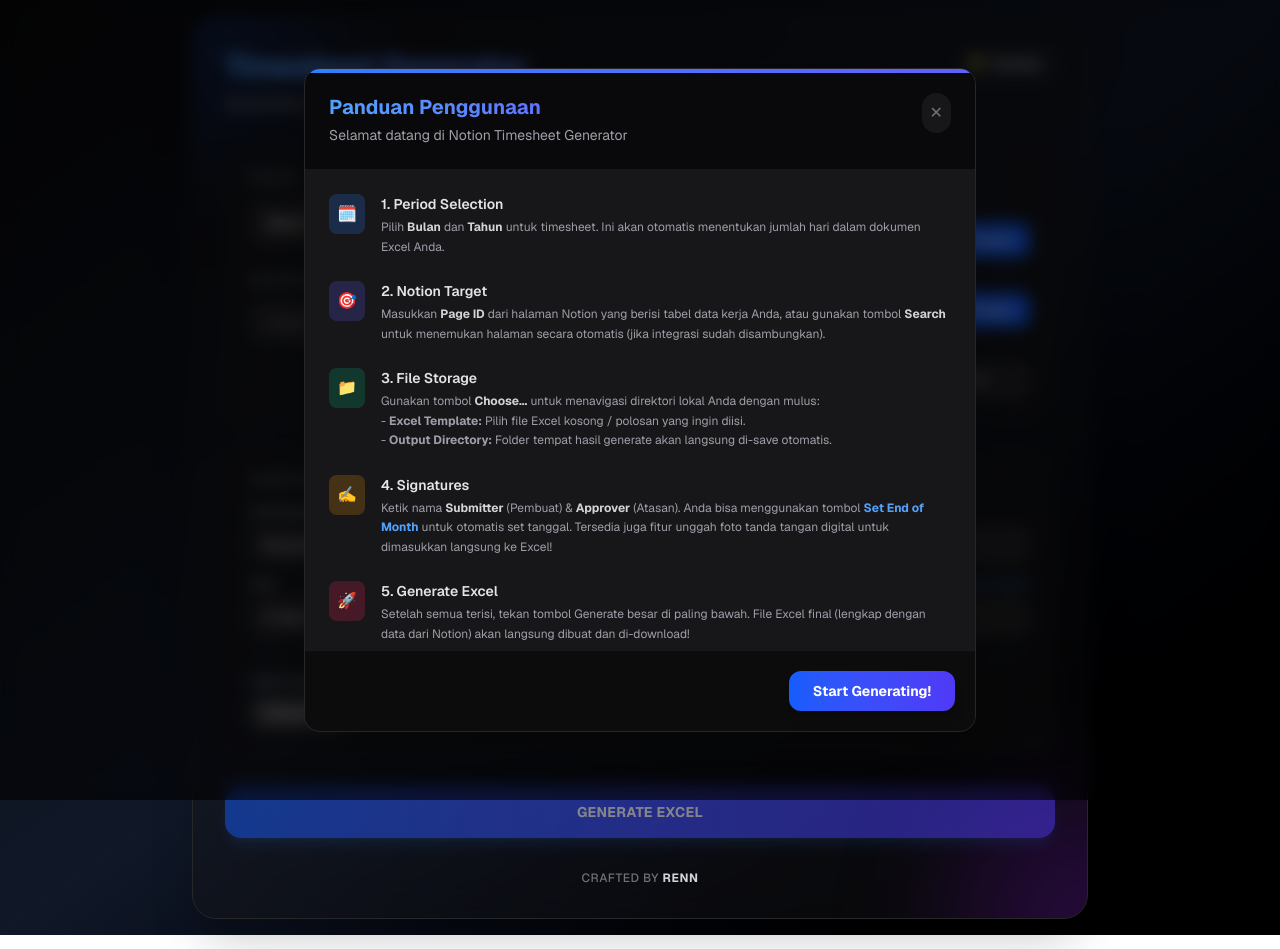
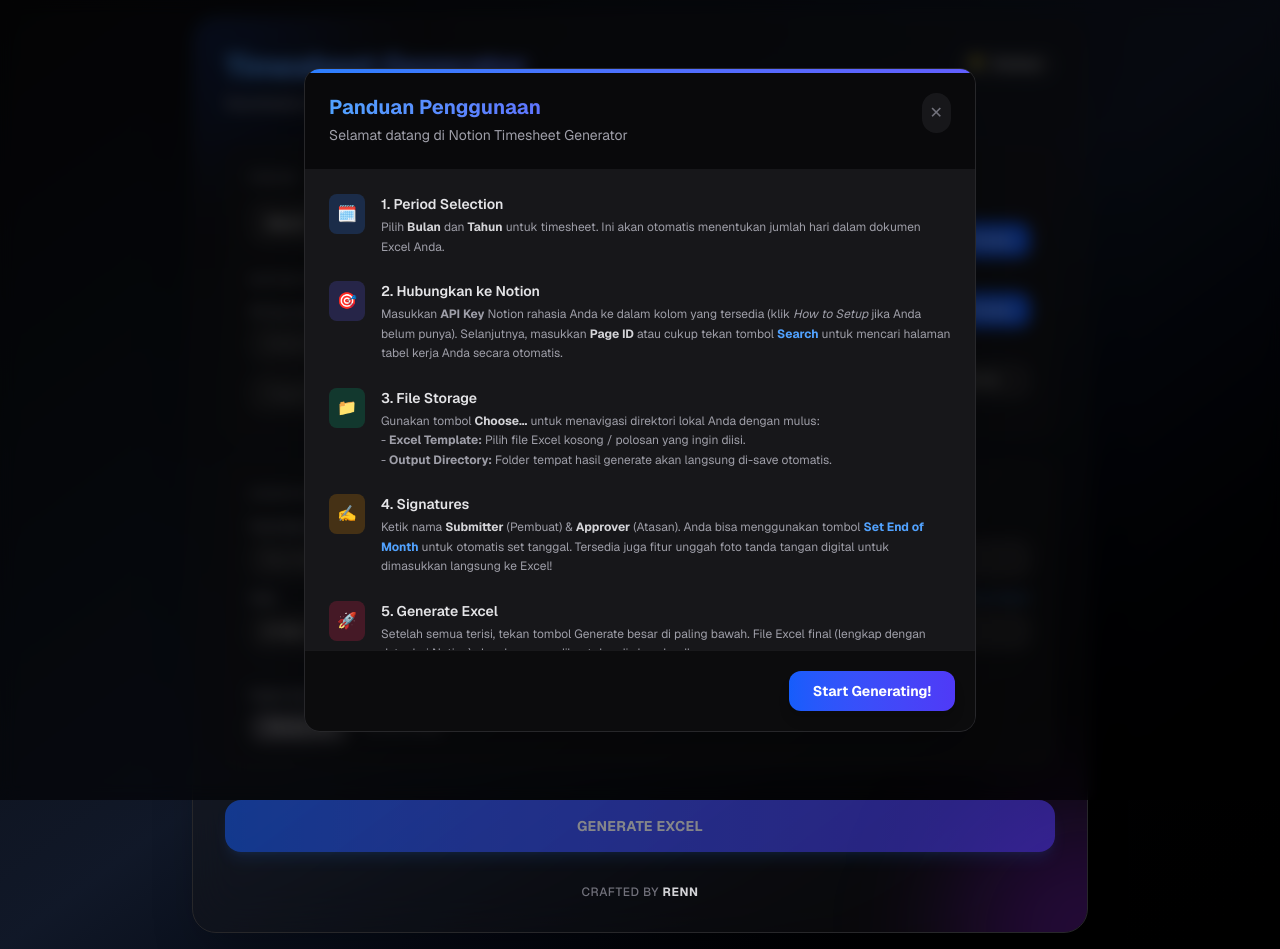
Before and after one commit to RenaldiDwiIrawan/Notion-Timesheet-Generator-toExcel, a Next.js app: page / in a window 1280 px wide. Built offline with nearby package versions, Linux system fonts and the light colour scheme.

Commit message:
enhance dashboard

```diff
--- a/src/app/api/generate/route.ts
+++ b/src/app/api/generate/route.ts
@@ -19,7 +19,8 @@
       approverDate,
       templatePath,
       outputFilenameFormat,
-      outputDir
+      outputDir,
+      notionApiKey
     } = await request.json();
 
     if (!pageId || !year || !month) {
@@ -30,7 +31,7 @@
     }
 
     // 1. Fetch data from Notion
-    const entries = await fetchTimesheetFromPage(pageId);
+    const entries = await fetchTimesheetFromPage(pageId, notionApiKey);
 
     if (entries.length === 0) {
       return NextResponse.json(
--- a/src/app/page.tsx
+++ b/src/app/page.tsx
@@ -26,6 +26,7 @@
   const [pages, setPages] = useState<NotionPage[]>([]);
   const [loading, setLoading] = useState(false);
   const [searching, setSearching] = useState(false);
+  const [notionApiKey, setNotionApiKey] = useState("");
 
   // Signature fields state
   const getLastDayStr = (y: number, m: number) => {
@@ -40,7 +41,7 @@
     });
   };
 
-  const [submitterName, setSubmitterName] = useState("Renaldi Dwi Irawan");
+  const [submitterName, setSubmitterName] = useState("");
   const [submitterDate, setSubmitterDate] = useState(getLastDayStr(year, month));
   const [submitterSignature, setSubmitterSignature] = useState<string | null>(null);
   const [approverName, setApproverName] = useState("");
@@ -48,12 +49,12 @@
 
   const [templatePath, setTemplatePath] = useState("");
   const [outputDir, setOutputDir] = useState("");
-  const [outputFilenameFormat, setOutputFilenameFormat] = useState("ADL_RENALDI_DWI_IRAWAN_TIMESHEET_{MMM}_{YYYY}");
+  const [outputFilenameFormat, setOutputFilenameFormat] = useState("{YOUR-VENDOR}_{YOUR-NAME}_TIMESHEET_{MM}_{YYYY}");
 
   // File Browser State
   const [fsOpen, setFsOpen] = useState(false);
   const [fsMode, setFsMode] = useState<"file" | "directory" | null>(null);
-  const [fsPath, setFsPath] = useState("/mnt/d");
+  const [fsPath, setFsPath] = useState("/");
   const [fsEntries, setFsEntries] = useState<FSEntry[]>([]);
   const [fsLoading, setFsLoading] = useState(false);
 
@@ -71,11 +72,14 @@
     const savedApproverName = localStorage.getItem("timesheet_approverName");
     if (savedApproverName) setApproverName(savedApproverName);
 
+    const savedNotionApiKey = localStorage.getItem("timesheet_notionApiKey");
+    if (savedNotionApiKey) setNotionApiKey(savedNotionApiKey);
+
     const savedTemplatePath = localStorage.getItem("timesheet_templatePath");
-    if (savedTemplatePath) setTemplatePath(savedTemplatePath); else setTemplatePath("/mnt/d/XL/timesheet/Polosan Oke Mantapp.xlsx");
+    if (savedTemplatePath) setTemplatePath(savedTemplatePath);
 
     const savedOutputDir = localStorage.getItem("timesheet_outputDir");
-    if (savedOutputDir) setOutputDir(savedOutputDir); else setOutputDir("/mnt/d/XL/timesheet");
+    if (savedOutputDir) setOutputDir(savedOutputDir);
 
     const savedOutputFilenameFormat = localStorage.getItem("timesheet_outputFilenameFormat");
     if (savedOutputFilenameFormat) setOutputFilenameFormat(savedOutputFilenameFormat);
@@ -118,8 +122,8 @@
   const openFileBrowser = (mode: "file" | "directory") => {
     setFsMode(mode);
     setFsOpen(true);
-    let startPath = "/mnt/d";
-    if (mode === "file" && templatePath) startPath = templatePath.substring(0, templatePath.lastIndexOf('/')) || "/mnt/d";
+    let startPath = "/";
+    if (mode === "file" && templatePath) startPath = templatePath.substring(0, templatePath.lastIndexOf('/')) || "/";
     if (mode === "directory" && outputDir) startPath = outputDir;
 
     loadDir(startPath);
@@ -166,7 +170,9 @@
     setSearching(true);
     setStatus(null);
     try {
-      const res = await fetch("/api/notion-pages");
+      const headers: Record<string, string> = { "Content-Type": "application/json" };
+      if (notionApiKey) headers["x-notion-api-key"] = notionApiKey;
+      const res = await fetch("/api/notion-pages", { headers });
       const data = await res.json();
       if (data.error) {
         setStatus({ type: "error", message: data.error });
@@ -200,6 +206,7 @@
           submitterName, submitterDate, submitterSignature,
           approverName, approverDate,
           templatePath, outputDir, outputFilenameFormat,
+          notionApiKey
         }),
       });
 
@@ -294,6 +301,21 @@
                     How to Setup
                   </button>
                 </div>
+
+                <div className="mb-3">
+                  <label className="mb-1 block text-[11px] font-medium text-zinc-400">API Key Override (Optional)</label>
+                  <input
+                    type="password"
+                    value={notionApiKey}
+                    onChange={(e) => {
+                      setNotionApiKey(e.target.value);
+                      localStorage.setItem("timesheet_notionApiKey", e.target.value);
+                    }}
+                    placeholder="Notion API Key"
+                    className="w-full rounded-xl border border-zinc-700 bg-zinc-800/80 px-4 py-2 text-sm text-zinc-200 outline-none focus:border-blue-500 transition-all placeholder:text-zinc-500"
+                  />
+                </div>
+
                 <div className="flex gap-2">
                   <input
                     type="text"
@@ -317,9 +339,8 @@
                       <button
                         key={page.id}
                         onClick={() => setPageId(page.id)}
-                        className={`w-full rounded-lg px-3 py-2 text-left text-sm transition ${
-                          pageId === page.id ? "bg-blue-500/20 text-blue-300" : "text-zinc-300 hover:bg-zinc-700/50"
-                        }`}
+                        className={`w-full rounded-lg px-3 py-2 text-left text-sm transition ${pageId === page.id ? "bg-blue-500/20 text-blue-300" : "text-zinc-300 hover:bg-zinc-700/50"
+                          }`}
                       >
                         <span className="font-semibold block truncate">{page.title}</span>
                       </button>
@@ -340,7 +361,7 @@
                     readOnly
                     type="text"
                     value={templatePath}
-                    placeholder="/mnt/d/XL/..."
+                    placeholder="Select Excel template file..."
                     className="flex-1 min-w-0 rounded-xl border border-zinc-700 bg-zinc-800/40 px-3 py-2 text-xs text-zinc-300 outline-none"
                   />
                   <button
@@ -359,7 +380,7 @@
                     readOnly
                     type="text"
                     value={outputDir}
-                    placeholder="Output path..."
+                    placeholder="Select output location..."
                     className="flex-1 min-w-0 rounded-xl border border-zinc-700 bg-zinc-800/40 px-3 py-2 text-xs text-zinc-300 outline-none"
                   />
                   <button
@@ -398,6 +419,7 @@
                   <input
                     type="text"
                     value={submitterName}
+                    placeholder="Your Name"
                     onChange={(e) => { setSubmitterName(e.target.value); localStorage.setItem("timesheet_submitterName", e.target.value); }}
                     className="w-full rounded-xl border border-zinc-700 bg-zinc-800/80 px-3 py-2 text-sm text-zinc-200 outline-none focus:border-blue-500"
                   />
@@ -422,13 +444,13 @@
                   <input
                     type="text"
                     value={approverName}
-                    placeholder="Leader Name"
+                    placeholder="Buddy Name"
                     onChange={(e) => { setApproverName(e.target.value); localStorage.setItem("timesheet_approverName", e.target.value); }}
                     className="w-full rounded-xl border border-zinc-700 bg-zinc-800/80 px-3 py-2 text-sm text-zinc-200 outline-none focus:border-blue-500"
                   />
                 </div>
                 <div>
-                   <div className="mb-1.5 flex items-center justify-between">
+                  <div className="mb-1.5 flex items-center justify-between">
                     <label className="text-xs font-medium text-zinc-400">Date</label>
                     <button onClick={() => setApproverDate(getLastDayStr(year, month))} className="text-[10px] text-blue-400 hover:text-blue-300">Set End of Month</button>
                   </div>
@@ -480,7 +502,7 @@
             <div className={`mt-5 rounded-xl p-4 text-sm font-medium flex items-center gap-3 backdrop-blur-sm shadow-inner
               ${status.type === "success" ? "bg-emerald-500/10 text-emerald-300 border border-emerald-500/20" :
                 status.type === "error" ? "bg-rose-500/10 text-rose-300 border border-rose-500/20" :
-                "bg-blue-500/10 text-blue-300 border border-blue-500/20"}`}>
+                  "bg-blue-500/10 text-blue-300 border border-blue-500/20"}`}>
               <div className="flex-1">{status.message}</div>
             </div>
           )}
@@ -518,8 +540,8 @@
               <div className="flex items-start gap-4">
                 <div className="rounded-lg bg-indigo-500/20 p-2 text-indigo-400">🎯</div>
                 <div>
-                  <h4 className="text-sm font-semibold text-zinc-200">2. Notion Target</h4>
-                  <p className="mt-1 text-xs leading-relaxed text-zinc-400">Masukkan <strong className="text-zinc-300">Page ID</strong> dari halaman Notion yang berisi tabel data kerja Anda, atau gunakan tombol <strong className="text-zinc-300">Search</strong> untuk menemukan halaman secara otomatis (jika integrasi sudah disambungkan).</p>
+                  <h4 className="text-sm font-semibold text-zinc-200">2. Hubungkan ke Notion</h4>
+                  <p className="mt-1 text-xs leading-relaxed text-zinc-400">Masukkan <strong>API Key</strong> Notion rahasia Anda ke dalam kolom yang tersedia (klik <em>How to Setup</em> jika Anda belum punya). Selanjutnya, masukkan <strong className="text-zinc-300">Page ID</strong> atau cukup tekan tombol <strong className="text-blue-400">Search</strong> untuk mencari halaman tabel kerja Anda secara otomatis.</p>
                 </div>
               </div>
 
@@ -528,8 +550,8 @@
                 <div>
                   <h4 className="text-sm font-semibold text-zinc-200">3. File Storage</h4>
                   <p className="mt-1 text-xs leading-relaxed text-zinc-400">Gunakan tombol <strong className="text-zinc-300">Choose...</strong> untuk menavigasi direktori lokal Anda dengan mulus:
-                    <br/>- <strong>Excel Template:</strong> Pilih file Excel kosong / polosan yang ingin diisi.
-                    <br/>- <strong>Output Directory:</strong> Folder tempat hasil generate akan langsung di-save otomatis.
+                    <br />- <strong>Excel Template:</strong> Pilih file Excel kosong / polosan yang ingin diisi.
+                    <br />- <strong>Output Directory:</strong> Folder tempat hasil generate akan langsung di-save otomatis.
                   </p>
                 </div>
               </div>
@@ -572,16 +594,15 @@
 
             <div className="p-6 bg-zinc-900 overflow-y-auto">
               <ol className="list-decimal list-inside space-y-4 text-sm text-zinc-300">
-                <li>Go to <a href="https://www.notion.so/my-integrations" target="_blank" className="font-semibold text-blue-400 hover:underline">Notion Integrations</a> and create a new integration.</li>
-                <li>Copy the <strong className="text-zinc-100">Internal Integration Secret Token</strong>.</li>
-                <li className="leading-relaxed">Open <code className="bg-zinc-800 px-1.5 py-0.5 rounded text-zinc-200 font-mono text-xs border border-zinc-700">.env.local</code> in your project folder and set:<br/>
-                  <code className="block bg-zinc-950 p-3 rounded-lg mt-2 text-xs font-mono text-blue-300 border border-zinc-800 shadow-inner">NOTION_API_KEY=secret_...</code>
-                  <span className="text-[11px] text-zinc-500 mt-2 block italic">* You must restart the Notion Timesheet application after changing this file.</span>
+                <li>Buka halaman <a href="https://www.notion.so/my-integrations" target="_blank" className="font-semibold text-blue-400 hover:underline">Notion Integrations</a> dan buat integrasi baru <em>(New integration)</em>.</li>
+                <li>Salin <em>(Copy)</em> kode <strong className="text-zinc-100">Internal Integration Secret Token</strong> yang muncul.</li>
+                <li className="leading-relaxed">Kembali ke aplikasi ini dan tempelkan <em>(Paste)</em> kode tersebut ke kolom <strong>API Key Override</strong>. <br />
+                  <span className="text-[11px] text-zinc-500 mt-2 block italic">* Jangan khawatir, token ini hanya disimpan di memori/browser lokal Anda secara aman.</span>
                 </li>
-                <li>Open the Notion Page you want to use as the Timesheet data source. (It must have a table inside).</li>
-                <li>Click the <code className="bg-zinc-800 px-1.5 py-0.5 rounded font-mono text-xs border border-zinc-700">...</code> menu on the top-right corner of the Notion page.</li>
-                <li>Select <strong className="text-zinc-100">Add connections</strong> (or Connect to) and search for your integration name to grant it access.</li>
-                <li>You are now ready! You can click <strong>Search</strong> to find the page, or directly paste the Page ID here.</li>
+                <li>Buka Halaman/Database Notion tempat Anda biasa menulis jurnal/timesheet harian Anda.</li>
+                <li>Klik tombol <code className="bg-zinc-800 px-1.5 py-0.5 rounded font-mono text-xs border border-zinc-700">...</code> di pojok kanan atas halaman Notion tersebut.</li>
+                <li>Pilih <strong className="text-zinc-100">Add connections</strong> (Hubungkan ke), lalu ketik dan pilih nama integrasi yang baru saja Anda buat.</li>
+                <li>Selesai! Sekarang tinggal klik tombol <strong>Search</strong> untuk memuat data Anda. Sangat mudah, kan?</li>
               </ol>
             </div>
 
@@ -622,9 +643,8 @@
                     <li key={idx}>
                       <button
                         onClick={() => entry.isDirectory ? loadDir(entry.path) : (fsMode === "file" && confirmFileBrowserSelection(entry.path))}
-                        className={`w-full text-left flex items-center gap-3 px-3 py-2.5 rounded-xl transition ${
-                          !entry.isDirectory && fsMode === "directory" ? "opacity-40 cursor-not-allowed" : "hover:bg-zinc-800 cursor-pointer"
-                        }`}
+                        className={`w-full text-left flex items-center gap-3 px-3 py-2.5 rounded-xl transition ${!entry.isDirectory && fsMode === "directory" ? "opacity-40 cursor-not-allowed" : "hover:bg-zinc-800 cursor-pointer"
+                          }`}
                         disabled={!entry.isDirectory && fsMode === "directory"}
                       >
                         <span className="text-lg leading-none">{getIconForFile(entry.name, entry.isDirectory)}</span>
--- a/src/lib/excel.ts
+++ b/src/lib/excel.ts
@@ -196,7 +196,7 @@
 
   // --- 4.5. Fill Signature block in "Timesheet" sheet ---
   // Submitter Name
-  const subNameStr = signatures?.submitterName || "Renaldi Dwi Irawan";
+  const subNameStr = signatures?.submitterName || "";
   const subDateStr = signatures?.submitterDate || "";
 
   // Approver Name
```
Also changed, not shown: src/app/api/notion-pages/route.ts (+4 -3 lines), src/lib/notion.ts (+25 -21 lines).
